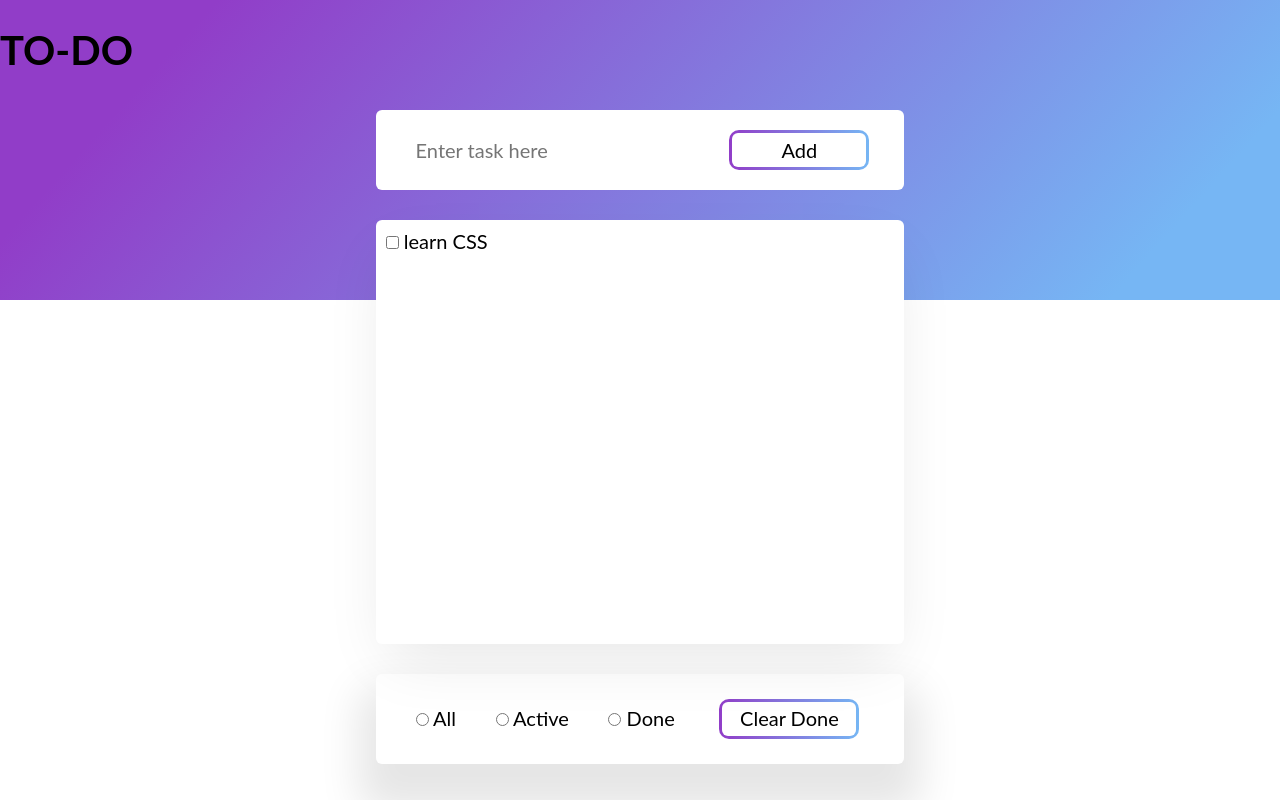
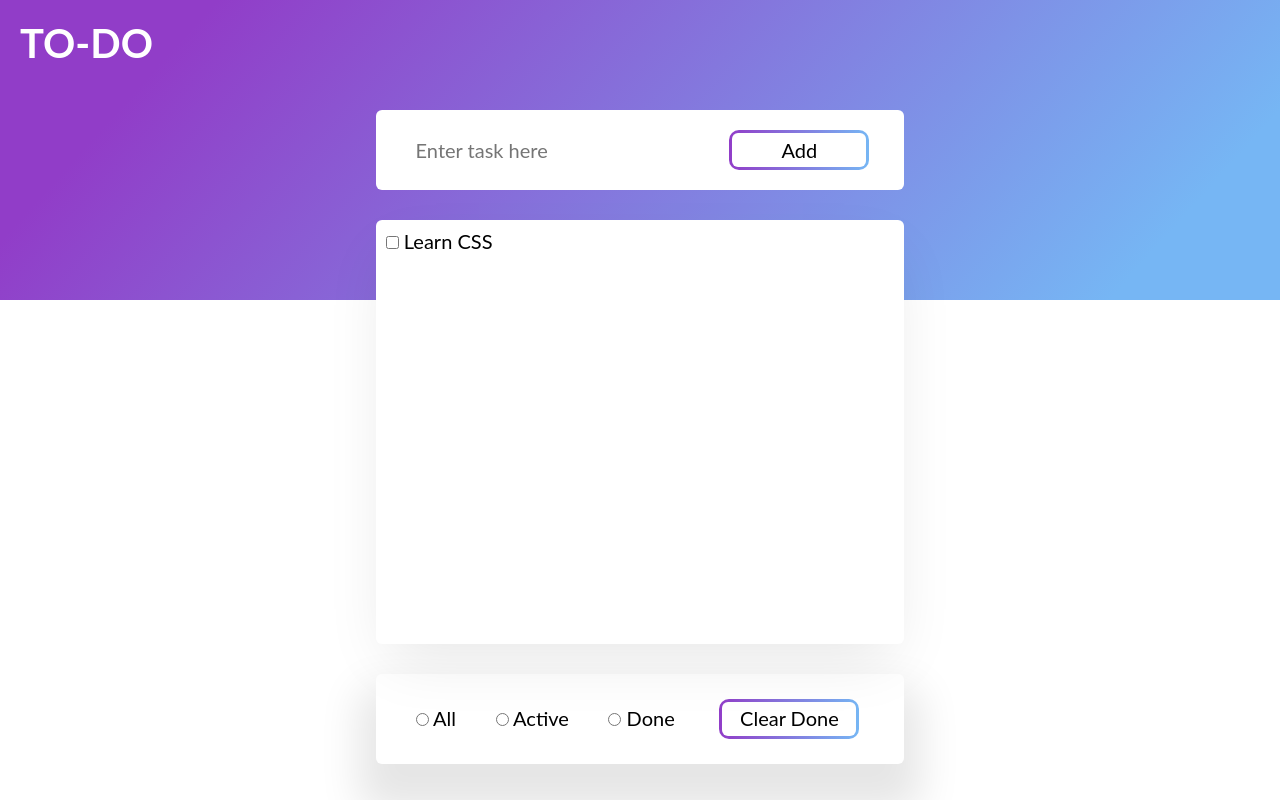
Before and after one commit to alpenkind/to-do-app, a plain HTML site: page index.html in a window 1280 px wide. Drawn offline with nearby package versions, Linux system fonts and the light colour scheme; a web font is replaced by a local one.

Commit message:
feat: updating structure

```diff
--- a/index.html
+++ b/index.html
@@ -12,16 +12,16 @@
 
 <body>
     <header>
-        <h1>TO-DO</h1>
-        <div class="ctn-input">
+        <h1 class="heading">TO-DO</h1>
+        <form class="ctn-input">
             <input type="text" name="task-input" id="task-input" placeholder="Enter task here">
             <button class=" buttons btn-add">Add</button>
-        </div>
+        </form>
     </header>
     <div class="ctn-tasks">
-        <div>
+        <div class="task-item">
             <input type="checkbox" name="task" id="task">
-            <label for="task"> learn CSS</label>
+            <label for="task">Learn CSS</label>
         </div>
     </div>
     <div class="ctn-filter">
```
